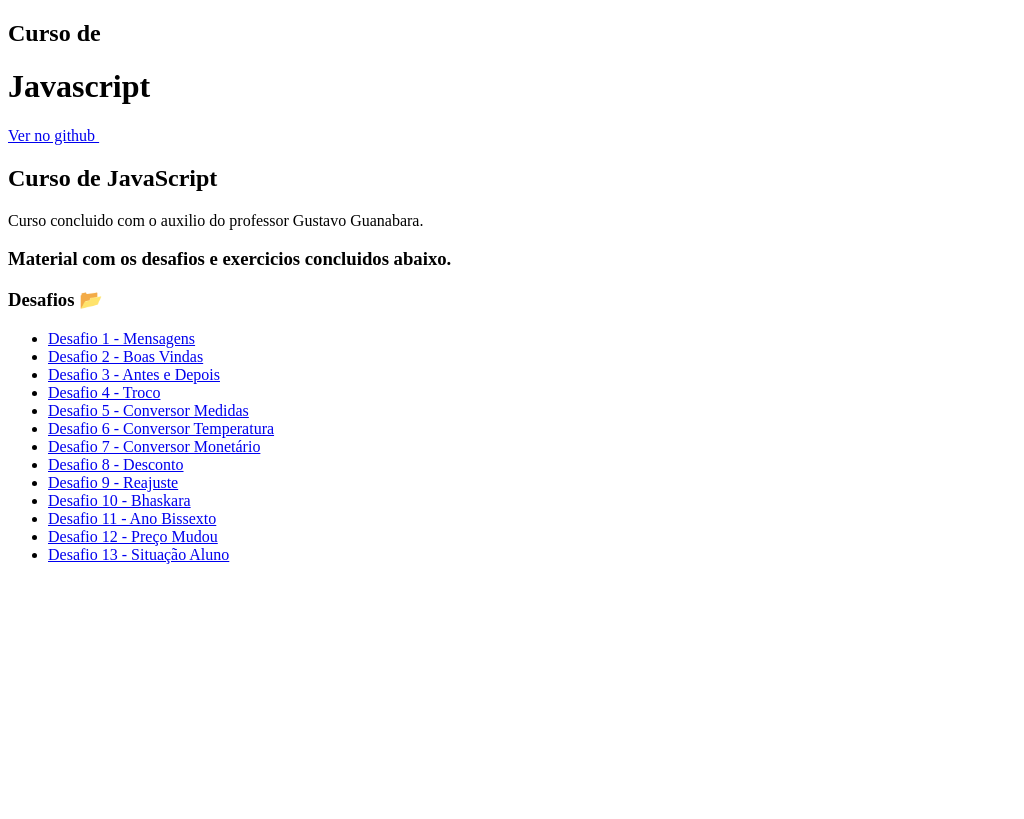
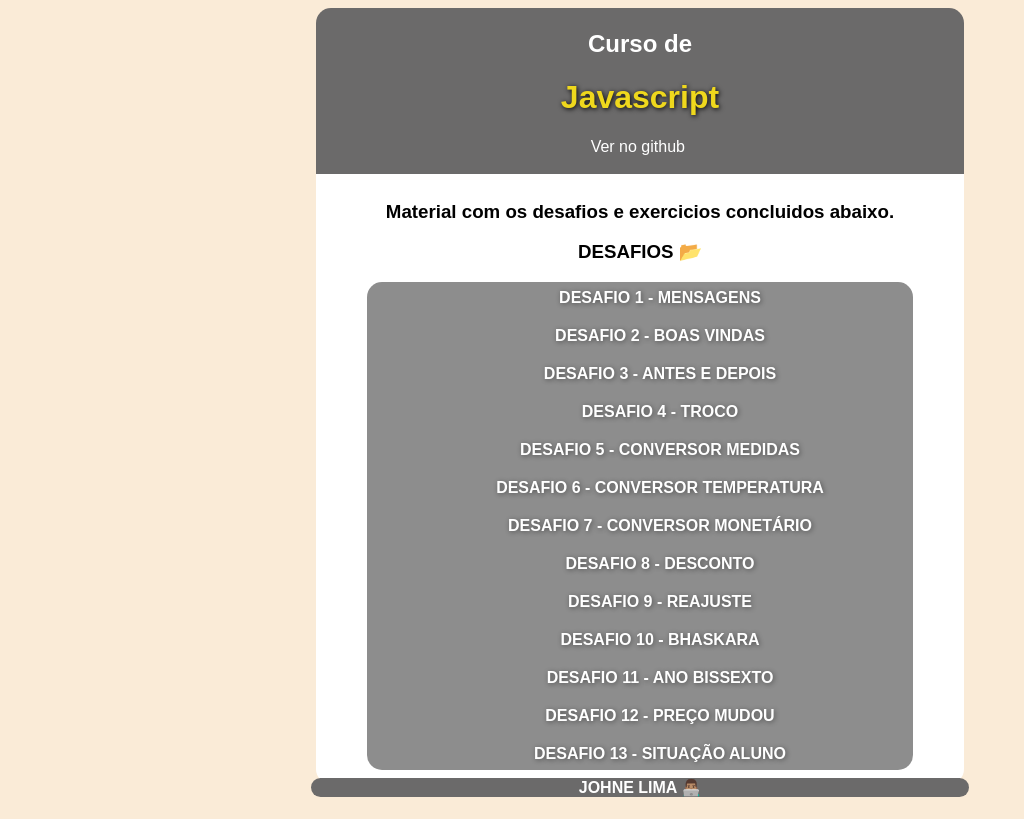
Before and after one commit to johne-lima/javascript, a plain HTML site: page index.html in a window 1280 px wide. Shown: the whole page, without its empty margins (0-1024 px from the left). Drawn offline with Linux system fonts and the light colour scheme.

Commit message:
atualizado index

```diff
--- a/index.html
+++ b/index.html
@@ -4,20 +4,19 @@
     <meta charset="UTF-8">
     <meta name="viewport" content="width=device-width, initial-scale=1.0">
     <title>Curso de Javascript</title>
+    <link rel="stylesheet" href="style.css">
 </head>
 <body>
     <header>
         <h2>Curso de</h2>
         <h1>Javascript</h1>
-        <p><a href="#">Ver no github <img src="github" alt=""></a></p>
+        <p><a href="https://github.com/johne-lima/javascript" target="_blank">Ver no github <img src="github" alt=""></a></p>
     </header>
     <main>
-        <h2>Curso de JavaScript</h2>
-        <p>Curso concluido com o auxilio do professor Gustavo Guanabara.</p>
         <h3>Material com os desafios e exercicios concluidos abaixo.</h3>
 
-        <h3>Desafios 📂</h3>
-        <ul>
+        <h3 class="desafioT">Desafios 📂</h3>
+        <ul class="desafio">
             <li><a href="desafios/d001.html">Desafio 1 - Mensagens</a></li>
             <li><a href="desafios/d002.html">Desafio 2 - Boas Vindas</a></li>
             <li><a href="desafios/d003.html">Desafio 3 - Antes e Depois</a></li>
@@ -34,7 +33,7 @@
         </ul>
     </main>
     <footer>
-
+        <p>Johne Lima 👨🏽‍💻</p>
     </footer>
 </body>
 </html>
--- /dev/null
+++ b/style.css
@@ -0,0 +1,90 @@
+* {
+    font-family: Arial, Helvetica, sans-serif;
+}
+
+body {
+    height: 100vh;
+    background-color: antiquewhite;
+}
+
+header {
+    border-radius: 15px 15px 0px 0px;
+    text-align: center;
+    padding: 2px;
+    background-color: rgb(107, 106, 106);
+    width: 51%;
+    margin: auto;
+    color: white;
+}
+
+header > h1 {
+    color: #efd81d;
+    text-shadow: 1px 1px 5px black;
+}
+
+header a {
+    text-decoration: none;
+    color: white;
+}
+
+header a:hover {
+    text-decoration: underline;
+    color: #efd81d;
+}
+
+main {
+    border-radius: 0px 0px 15px 15px;
+    text-align: center;
+    padding: 8px;
+    background-color: white;
+    width: 50%;
+    margin: auto;
+}
+
+main > .desafioT {
+    text-transform: uppercase;
+
+}
+
+main > .desafio {
+    background-color: rgba(22, 22, 22, 0.486);
+    margin: auto;
+    border-radius: 15px;
+    width: 80%;
+}
+
+main > ul > li {
+    list-style-type: none;
+    padding: 7px ;
+    margin: 6px;
+    text-transform: uppercase;
+}
+
+main > ul a {
+    font-weight: bolder;
+    color: white;
+    text-decoration: none;
+    text-shadow: 1px 1px 5px rgba(0, 0, 0, 0.459);
+}
+
+main > ul a:hover{
+    text-decoration: underline;
+    color: #efd81d;
+}
+
+footer {
+    text-align: center;
+    text-transform: uppercase;
+    font-weight: bolder;
+    color: rgb(255, 255, 255);
+    background-color: rgb(107, 106, 106);
+    width: 52%;
+    margin: auto;
+    border-radius: 15px;
+    position: sticky;
+    bottom: 3px;
+}
+
+footer:hover {
+    color: rgb(38, 221, 38);
+}
```
